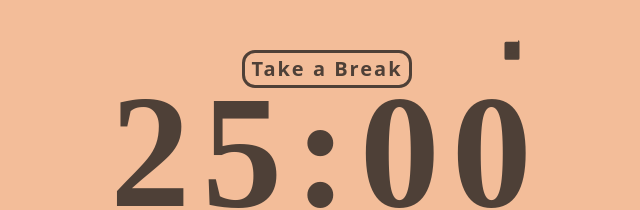
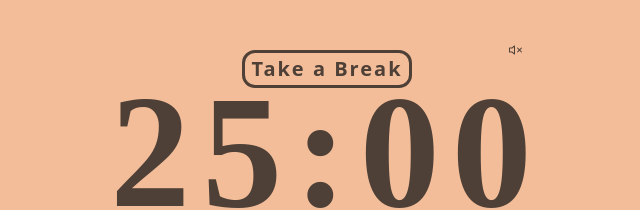
Before and after one commit to jellysuna/vlt-pomodoro, a React (Vite) app: page / in a window 1280 px wide. Shown: the top 210 px of the page, without its empty margins (313-953 px from the left). Built offline with nearby package versions, Linux system fonts and the light colour scheme; a web font is replaced by a local one.

Commit message:
bgm added

```diff
--- a/src/components/Pomodoro.tsx
+++ b/src/components/Pomodoro.tsx
@@ -127,23 +127,19 @@ const Pomodoro: React.FC = () => {
           }}
         >
           {isMuted ? (
-            // Icon with slash (mute)
+            // silent icon (bgm mute)
             <svg
               xmlns="http://www.w3.org/2000/svg"
-              width="24"
-              height="24"
+              width="16"
+              height="16"
               fill="currentColor"
-              className="bi bi-music-note-slash"
+              className="bi bi-volume-mute"
               viewBox="0 0 16 16"
             >
-              <path d="M12 1.5a1 1 0 0 1 1 1v11a1 1 0 0 1-1 1H4a1 1 0 0 1-1-1V3.5a1 1 0 0 1 1-1h8z" />
-              <path
-                fillRule="evenodd"
-                d="M8.654 9.776a1 1 0 0 0 1.392-.128l2.043-3.567A1 1 0 0 0 11.28 5.5h-3.363l-2.03 3.528a1 1 0 0 0 1.392 1.298z"
-              />
+              <path d="M6.717 3.55A.5.5 0 0 1 7 4v8a.5.5 0 0 1-.812.39L3.825 10.5H1.5A.5.5 0 0 1 1 10V6a.5.5 0 0 1 .5-.5h2.325l2.363-1.89a.5.5 0 0 1 .529-.06M6 5.04 4.312 6.39A.5.5 0 0 1 4 6.5H2v3h2a.5.5 0 0 1 .312.11L6 10.96zm7.854.606a.5.5 0 0 1 0 .708L12.207 8l1.647 1.646a.5.5 0 0 1-.708.708L11.5 8.707l-1.646 1.647a.5.5 0 0 1-.708-.708L10.793 8 9.146 6.354a.5.5 0 1 1 .708-.708L11.5 7.293l1.646-1.647a.5.5 0 0 1 .708 0" />
             </svg>
           ) : (
-            // Icon without slash (play)
+            // music icon (bgm play)
             <svg
               xmlns="http://www.w3.org/2000/svg"
               width="16"
```
